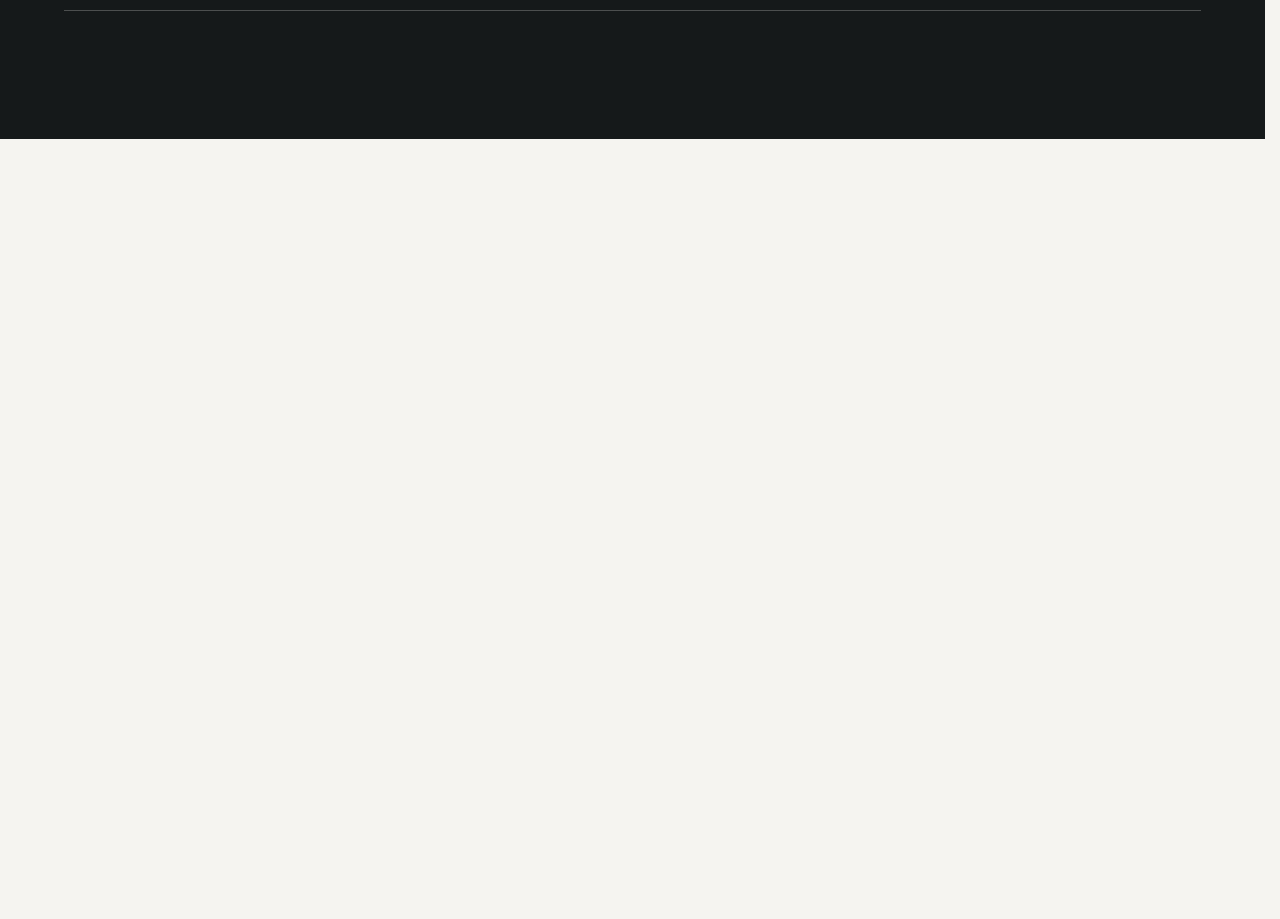
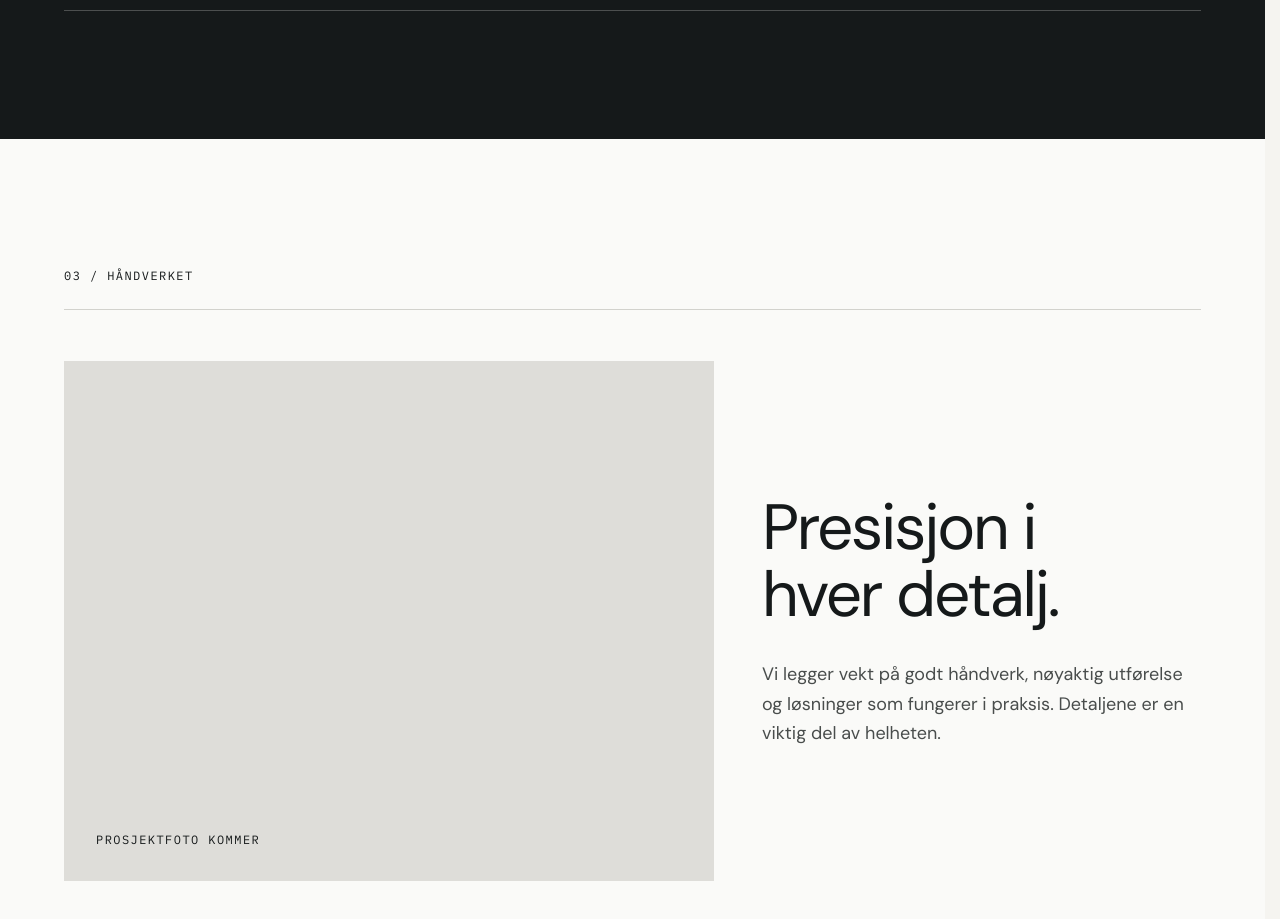
Before and after one commit to ddlaskowski/gronne, a Next.js app: page / in a window 1280 px wide. Shown: the part 2420-3339 px from the top of the page. Before the commit the page ends 2559 px from the top, so only its background shows below. Built offline with nearby package versions, Linux system fonts and the light colour scheme.

Commit message:
feat: add featured craftsmanship section with image placeholder

```diff
--- a/src/app/globals.css
+++ b/src/app/globals.css
@@ -4,6 +4,7 @@
 @import "../styles/hero.css";
 @import "../styles/introduction.css";
 @import "../styles/services.css";
+@import "../styles/featured-craft.css";
 
 @theme inline {
   --color-background: var(--background);
--- a/src/app/page.tsx
+++ b/src/app/page.tsx
@@ -1,6 +1,7 @@
 import { Hero } from "@/components/sections/hero";
 import { Introduction } from "@/components/sections/introduction";
 import { Services } from "@/components/sections/services";
+import { FeaturedCraft } from "@/components/sections/featured-craft";
 
 export default function Home() {
   return (
@@ -8,6 +9,7 @@ export default function Home() {
       <Hero />
       <Introduction />
       <Services />
+      <FeaturedCraft />
     </main>
   );
 }
--- /dev/null
+++ b/src/components/sections/featured-craft.tsx
@@ -0,0 +1,52 @@
+import Image, { type StaticImageData } from "next/image";
+import type { CSSProperties } from "react";
+import { Container } from "@/components/layout/container";
+
+type CraftImage = {
+  src: string | StaticImageData;
+  alt: string;
+  position?: { mobile?: string; tablet?: string; desktop?: string };
+};
+
+// Supply an image only once an approved asset and descriptive alt text are available.
+export function FeaturedCraft({ image }: { image?: CraftImage }) {
+  const imagePosition = image ? {
+    "--craft-position-mobile": image.position?.mobile ?? "50% 50%",
+    "--craft-position-tablet": image.position?.tablet ?? image.position?.mobile ?? "50% 50%",
+    "--craft-position-desktop": image.position?.desktop ?? image.position?.tablet ?? "50% 50%",
+  } as CSSProperties : undefined;
+
+  return (
+    <section className="featured-craft" aria-labelledby="featured-craft-heading">
+      <Container>
+        <div className="featured-craft-header">
+          <p className="type-label">03 / HÅNDVERKET</p>
+        </div>
+        <div className="featured-craft-grid layout-grid">
+          <div className="featured-craft-copy">
+            <h2 id="featured-craft-heading" className="featured-craft-heading">
+              <span>Presisjon i</span>{" "}<span>hver detalj.</span>
+            </h2>
+            <p className="featured-craft-description type-body">
+              Vi legger vekt på godt håndverk, nøyaktig utførelse og løsninger som
+              fungerer i praksis. Detaljene er en viktig del av helheten.
+            </p>
+          </div>
+          <div className="featured-craft-media" style={imagePosition}>
+            {image ? (
+              <Image
+                src={image.src}
+                alt={image.alt}
+                fill
+                sizes="(min-width: 1600px) 827px, (min-width: 1200px) 53vw, (min-width: 768px) 48vw, 100vw"
+                className="featured-craft-image"
+              />
+            ) : (
+              <p className="featured-craft-placeholder-label type-label">PROSJEKTFOTO KOMMER</p>
+            )}
+          </div>
+        </div>
+      </Container>
+    </section>
+  );
+}
--- /dev/null
+++ b/src/styles/featured-craft.css
@@ -0,0 +1,68 @@
+@layer components {
+  .featured-craft {
+    padding-block: var(--section-space);
+    background: var(--surface);
+    color: var(--foreground);
+  }
+
+  .featured-craft-header {
+    padding-bottom: var(--space-24);
+    margin-bottom: clamp(var(--space-32), 4vw, var(--space-64));
+    border-bottom: 1px solid var(--border);
+  }
+
+  .featured-craft-grid.layout-grid { row-gap: var(--space-32); }
+
+  .featured-craft-copy, .featured-craft-media {
+    grid-column: 1 / -1;
+    min-width: 0;
+  }
+
+  .featured-craft-heading {
+    font-size: clamp(2.5rem, 6vw, 3.5rem);
+    font-weight: var(--weight-regular);
+    line-height: var(--leading-display);
+    letter-spacing: var(--tracking-heading);
+  }
+
+  .featured-craft-heading span { display: block; }
+
+  .featured-craft-description {
+    max-width: 36ch;
+    margin-top: var(--space-24);
+    color: var(--text-muted);
+  }
+
+  .featured-craft-media {
+    position: relative;
+    display: flex;
+    align-items: flex-end;
+    aspect-ratio: 4 / 3;
+    padding: var(--space-24);
+    background: color-mix(in srgb, var(--color-stone) 30%, var(--color-ivory));
+  }
+
+  .featured-craft-placeholder-label {
+    color: var(--foreground);
+    font-size: var(--type-micro);
+  }
+
+  .featured-craft-image {
+    object-fit: cover;
+    object-position: var(--craft-position-mobile, 50% 50%);
+  }
+
+  @media (min-width: 48rem) {
+    .featured-craft-copy { grid-column: 4 / -1; grid-row: 1; align-self: center; }
+    .featured-craft-media { grid-column: 1 / span 3; grid-row: 1; aspect-ratio: 4 / 5; }
+    .featured-craft-image { object-position: var(--craft-position-tablet, 50% 50%); }
+  }
+
+  @media (min-width: 75rem) {
+    .featured-craft-copy { grid-column: 8 / -1; padding-left: var(--space-16); }
+    .featured-craft-media { grid-column: 1 / span 7; aspect-ratio: 5 / 4; padding: var(--space-32); }
+    .featured-craft-heading { font-size: clamp(3.5rem, 5vw, 5.5rem); }
+    .featured-craft-description { margin-top: var(--space-32); }
+    .featured-craft-image { object-position: var(--craft-position-desktop, 50% 50%); }
+  }
+}
```
Also changed, not shown: 1 other file (tests, documents, lock files or other folders).
